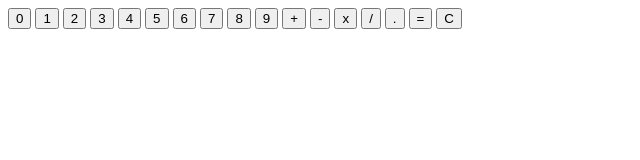
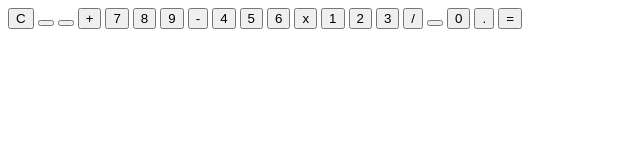
Before and after one commit to jacobwanner/Calculator, a plain HTML site: page index.html in a window 1280 px wide. Shown: the whole page, without its empty margins (0-640 px from the left). Drawn offline with Linux system fonts and the light colour scheme.

Commit message:
updated the order in the button layout
this is a temporary layout of how I want the calculator to be ordered.

```diff
--- a/index.html
+++ b/index.html
@@ -8,23 +8,33 @@
     <link rel="stylesheet" href="style.css">
 </head>
 <body>
-    <button id="zero">0</button>
+    <div class="grid-container">
+        <button  id="clear">C</button>
+        <button></button>
+        <button></button>
+        <button id="addition">+</button>
+
+        <button id="seven">7</button>
+        <button id="eight">8</button>
+        <button id="nine">9</button>
+        <button id="subtract">-</button>
+
+        <button id="four">4</button>
+        <button id="five">5</button>
+        <button id="six">6</button>
+        <button id="multiply">x</button>
+
         <button id="one">1</button>
         <button id="two">2</button>
         <button id="three">3</button>
-    <button id="four">4</button>
-    <button id="five">5</button>
-    <button id="six">6</button>
-    <button id="seven">7</button>
-    <button id="eight">8</button>
-    <button id="nine">9</button>
-    <button id="addition">+</button>
-    <button id="subtract">-</button>
-    <button id="multiply">x</button>
         <button id="divide">/</button>
+
+        <button></button>
+        <button id="zero">0</button>
         <button id="decimal">.</button>
         <button id="enter">=</button>
-    <button id="clear">C</button>
+    </div>
+
 
 
     <script src="main.js"></script>
```
Lines whose indentation alone changed are shown as unchanged.
